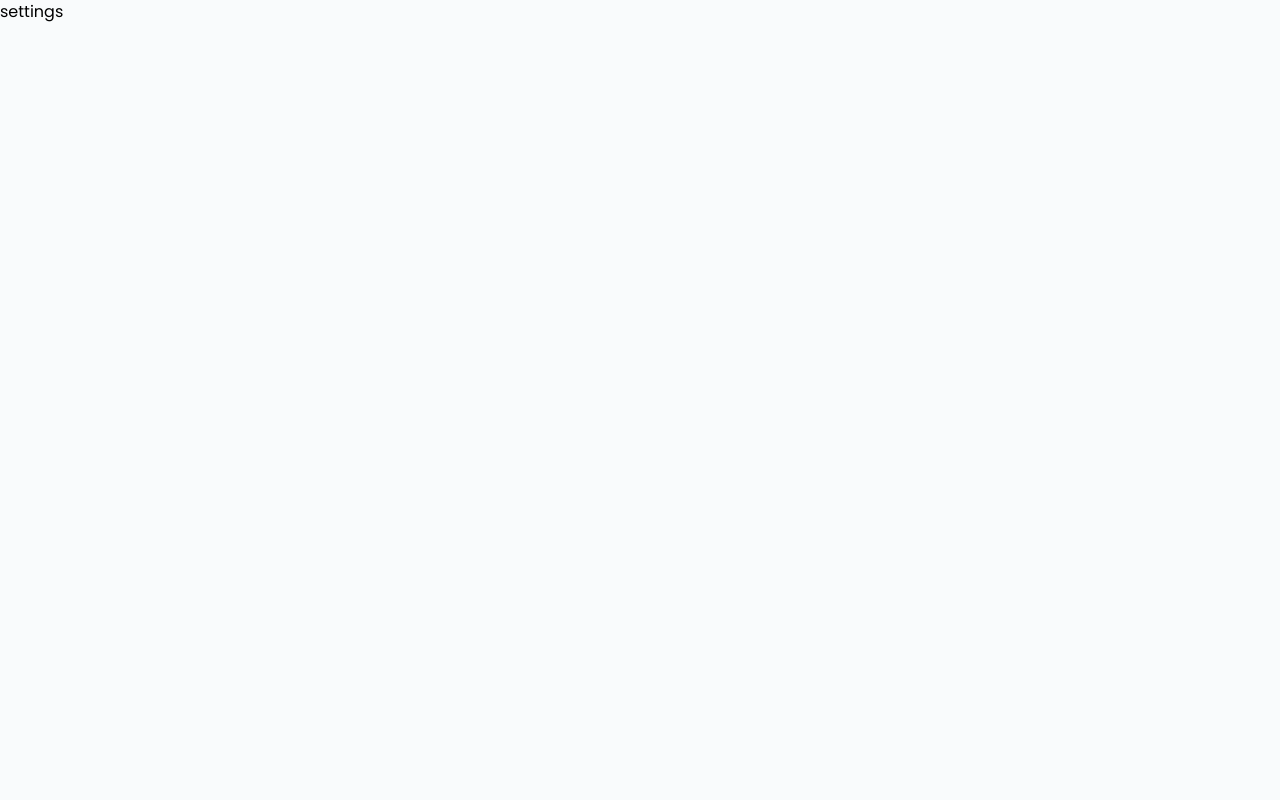
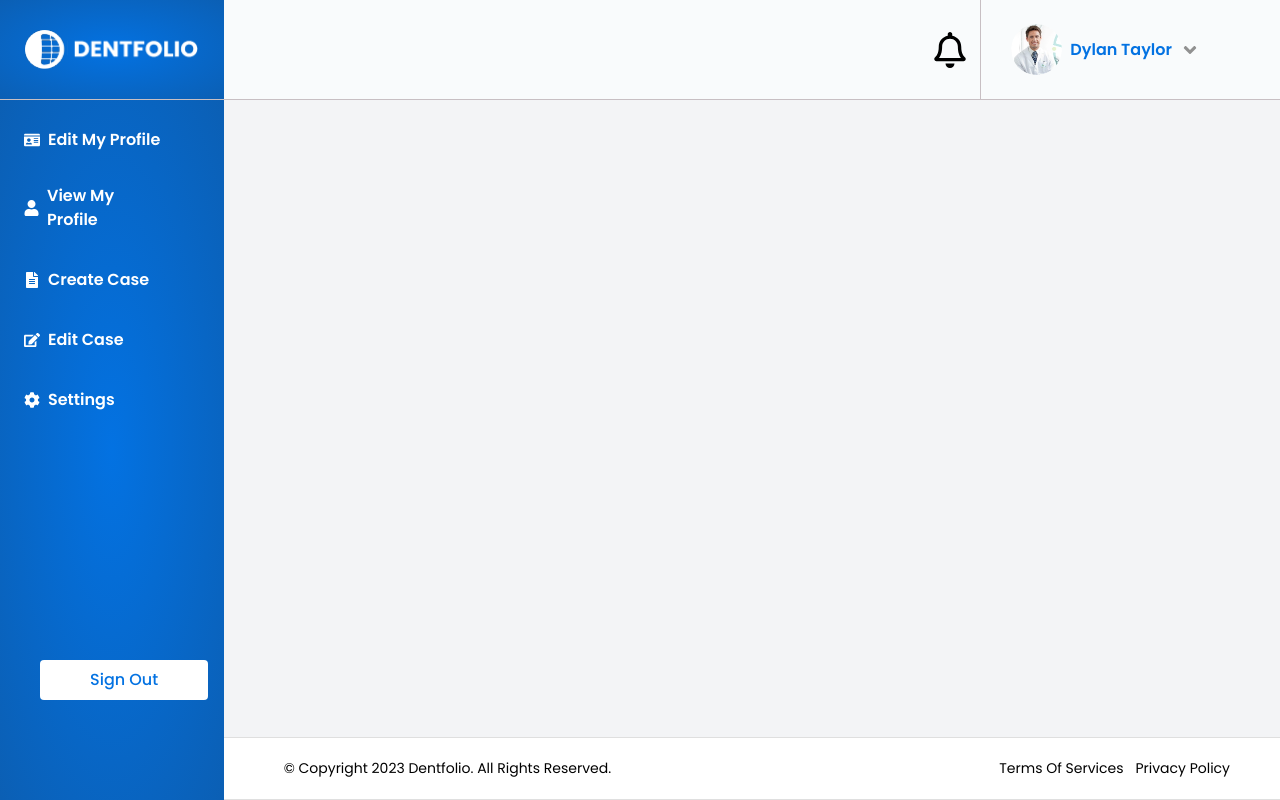
Before and after one commit to Yasir-developer/dentfolio, a Next.js app: page /dentist/settings in a window 1280 px wide. Built offline with nearby package versions, Linux system fonts and the light colour scheme.

Commit message:
dashboard tab work

```diff
--- a/src/components/DentistTabs/DentistTabs.jsx
+++ b/src/components/DentistTabs/DentistTabs.jsx
@@ -1,8 +1,11 @@
+"use client";
 import Image from "next/image";
 import { useState } from "react";
 import logoWhite from "../../../public/images/logoWhite.png";
 import { FaIdCard, FaUser, FaFileAlt, FaEdit, FaCog } from "react-icons/fa";
-import Router, { useRouter } from "next/router";
+// import Router, { useRouter } from "next/router";
+import { useRouter } from "next/navigation";
+
 import Link from "next/link";
 import DashboardHeader from "../DashboardHeader/DashboardHeader";
 import EditCasePage from "@/page-components/EditCasePage";
@@ -10,17 +13,18 @@ import DashboardFooter from "../DashboardFooter/DashboardFooter";
 import ViewProfilePage from "@/page-components/ViewProfilePage";
 import CreateCasePage from "@/page-components/CreateCasePage";
 import BlueButtons from "../Buttons/BlueButtons";
+import SettingsPage from "@/page-components/SettingsPage";
 const DentistTabs = () => {
   const router = useRouter();
 
-  const [activeTab, setActiveTab] = useState("");
+  const [activeTab, setActiveTab] = useState("editP");
 
-  const handleTabClick = (event, path) => {
-    console.log(path, "path >>>>>>>>>>>>>>");
-    event.preventDefault();
+  // const handleTabClick = (event, path) => {
+  //   console.log(path, "path >>>>>>>>>>>>>>");
+  //   event.preventDefault();
 
-    router.push(path);
-  };
+  //   router.push(path);
+  // };
 
   return (
     <div className="flex flex-wrap h-full">
@@ -45,7 +49,7 @@ const DentistTabs = () => {
                 onClick={(e) => {
                   setActiveTab("editProfile");
 
-                  handleTabClick(e, "/dentist/view-profile");
+                  // handleTabClick(e, "/dentist/view-profile");
                 }}
               >
                 <FaIdCard className="w-4 h-4 mx-2" />
@@ -59,9 +63,10 @@ const DentistTabs = () => {
                   "bg-white text-custom-blue rounded-[5px] w-[150px]"
                 }`}
                 onClick={(e) => {
+                  e.preventDefault();
                   setActiveTab("viewProfile");
 
-                  handleTabClick(e, "/dentist/view-profile");
+                  // handleTabClick(e, "/dentist/view-profile");
                 }}
               >
                 <FaUser className="w-4 h-4 mx-2" />
@@ -76,7 +81,7 @@ const DentistTabs = () => {
                   "bg-white text-custom-blue rounded-[5px]  py-3"
                 }`}
                 onClick={(e) => {
-                  handleTabClick(e, "/dentist/create-case");
+                  // handleTabClick(e, "/dentist/create-case");
                   setActiveTab("createCase");
                 }}
               >
@@ -93,7 +98,7 @@ const DentistTabs = () => {
                   "bg-white text-custom-blue rounded-[5px] py-3"
                 }`}
                 onClick={(e) => {
-                  handleTabClick(e, "/dentist/edit-case");
+                  // handleTabClick(e, "/dentist/edit-case");
                   setActiveTab("editCase");
                 }}
               >
@@ -107,7 +112,7 @@ const DentistTabs = () => {
                   activeTab === "settings" &&
                   "bg-white text-custom-blue rounded-[5px] w-[150px] py-3"
                 }`}
-                onClick={(e) => handleTabClick(e, "settings")}
+                // onClick={(e) => handleTabClick(e, "settings")}
               >
                 <FaCog className="w-4 h-4 mx-2" />
                 Settings
@@ -123,100 +128,38 @@ const DentistTabs = () => {
         </div>
         <div className="bg-gray-100 w-[85%] flex flex-col justify-between">
           <div className="contentContainer overflow-y-scroll h-full">
-            {activeTab === "editCase" && <EditCasePage />}
+            {activeTab === "editCase" && (
+              <EditCasePage />
+              // <Link href="/dentist/edit-case" passHref />
+            )}
             {activeTab === "createCase" && <CreateCasePage />}
             {activeTab === "editProfile" && <ViewProfilePage />}
-            {activeTab === "viewProfile" && <ViewProfilePage />}
-            {activeTab === "settings" && <h2>Settings Content</h2>}
+            {
+              activeTab === "viewProfile" &&
+                router.push("/patient/profile-page")
+              // <ViewProfilePage />
+              // <Link href="/dentist/view-profile" passHref />
+            }
+            {activeTab === "settings" && <SettingsPage />}
           </div>
           <div className="footerContainer">
             <DashboardFooter />
           </div>
         </div>
       </div>
-
-      {/* Main Content */}
-
-      {/* <div className="w-64 bg-gradient-radial from-[#0372E2] to-[#0B5FB4]">
-        <div className="p-4">
-          <Image src={logoWhite} className="mx-auto" />
-
-        </div>
-        <nav className="p-2">
-          <ul>
-            <li
-              className={`py-2 px-4 cursor-pointer flex flex-row items-center ml-2 text-[16px] font-semibold ${
-                activeTab !== "editCase" && "text-white"
-              } ${
-                activeTab === "editCase" &&
-                "bg-white text-custom-blue rounded-[5px] w-[150px]"
-              }`}
-              onClick={() => handleTabClick("editCase")}
-            >
-              <FaIdCard className="w-4 h-4 mx-2" />
-              Edit Case
-            </li>
-            <li
-              className={`py-2 px-4 cursor-pointer flex flex-row items-center ml-2 text-[16px] font-semibold ${
-                activeTab !== "createCase" && "text-white"
-              } ${
-                activeTab === "createCase" &&
-                "bg-white text-custom-blue rounded-[5px] w-[150px]"
-              }`}
-              onClick={() => handleTabClick("createCase")}
-            >
-              <FaUser className="w-4 h-4 mx-2" />
-              Create Case
-            </li>
-            <li
-              className={`py-2 px-4 cursor-pointer flex flex-row items-center ml-2 text-[16px] font-semibold ${
-                activeTab !== "editProfile" && "text-white"
-              } ${
-                activeTab === "editProfile" &&
-                "bg-white text-custom-blue rounded-[5px] w-[150px]"
-              }`}
-              onClick={() => handleTabClick("editProfile")}
-            >
-              <FaFileAlt className="w-4 h-4 mx-2" />
-              Edit My Profile
-            </li>
-            <li
-              className={`py-2 px-4 cursor-pointer flex flex-row items-center ml-2 text-[16px] font-semibold ${
-                activeTab !== "viewProfile" && "text-white"
-              } ${
-                activeTab === "viewProfile" &&
-                "bg-white text-custom-blue rounded-[5px] w-[150px]"
-              }`}
-              onClick={() => handleTabClick("viewProfile")}
-            >
-              <FaEdit className="w-4 h-4 mx-2" />
-              View My Profile
-            </li>
-            <li
-              className={`py-2 px-4 cursor-pointer flex flex-row items-center ml-2 text-[16px] font-semibold ${
-                activeTab !== "settings" && "text-white"
-              } ${
-                activeTab === "settings" &&
-                "bg-white text-custom-blue rounded-[5px] w-[150px]"
-              }`}
-              onClick={() => handleTabClick("settings")}
-            >
-              <FaCog className="w-4 h-4 mx-2" />
-              Settings
-            </li>
-          </ul>
-        </nav>
-      </div>
-
-      <div className="flex-grow bg-gray-100">
-        {activeTab === "editCase" && <h2>Edit Case Content</h2>}
-        {activeTab === "createCase" && <h2>Create Case Content</h2>}
-        {activeTab === "editProfile" && <h2>Edit My Profile Content</h2>}
-        {activeTab === "viewProfile" && <h2>View My Profile Content</h2>}
-        {activeTab === "settings" && <h2>Settings Content</h2>}
-      </div> */}
     </div>
   );
 };
 
+// export async function getStaticProps({ params }) {
+//   const props = await getData(params);
+
+//   // key is needed here
+//   props.key = data.id;
+
+//   return {
+//     props: props,
+//   };
+// }
+
 export default DentistTabs;
--- /dev/null
+++ b/src/page-components/SettingsPage.jsx
@@ -0,0 +1,7 @@
+import React from "react";
+
+const SettingsPage = () => {
+  return <div>SettingsPage</div>;
+};
+
+export default SettingsPage;
--- a/src/pages/dentist/settings.jsx
+++ b/src/pages/dentist/settings.jsx
@@ -1,7 +1,32 @@
-import React from "react";
+import Image from "next/image";
+import { useState } from "react";
+import logoWhite from "../../../public/images/logoWhite.png";
+import { FaIdCard, FaUser, FaFileAlt, FaEdit, FaCog } from "react-icons/fa";
+import Router from "next/router";
+import Link from "next/link";
+import DentistTabs from "@/components/DentistTabs/DentistTabs";
+import EditCasePage from "@/page-components/EditCasePage";
+import ViewProfilePage from "@/page-components/ViewProfilePage";
+import SettingsPage from "@/page-components/SettingsPage";
 
-const settings = () => {
-  return <div className="dentistBodyStyles">settings</div>;
+const Dashboard = () => {
+  const [activeTab, setActiveTab] = useState("editCase");
+
+  const handleTabClick = (tab) => {
+    setActiveTab(tab);
+  };
+
+  return (
+    <div className="dentistBodyStyles">
+      {/* Menu Panel */}
+
+      <DentistTabs>
+        <SettingsPage />
+      </DentistTabs>
+
+      {/* <hr className="w-full border-[#70707030] my-20" /> */}
+    </div>
+  );
 };
 
-export default settings;
+export default Dashboard;
```
Also changed, not shown: src/pages/_app.js (+5 -5 lines).
